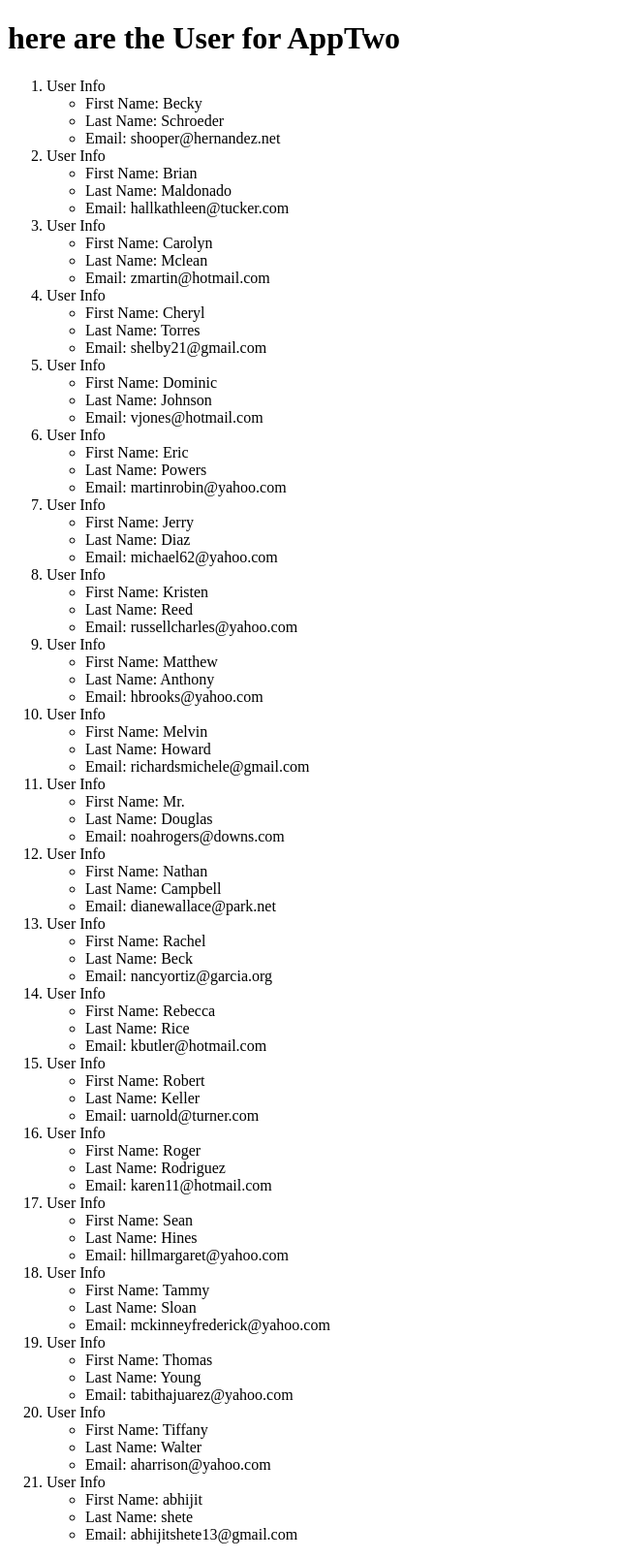
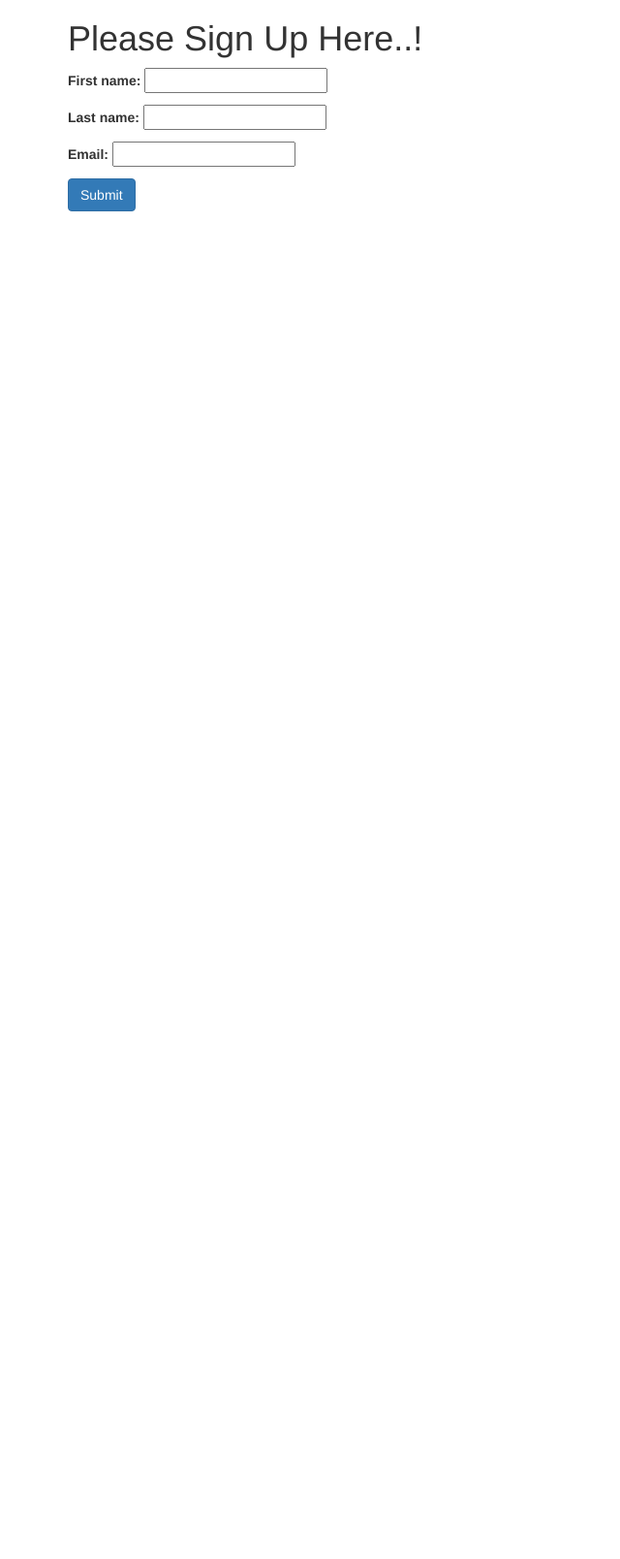
Before and after one commit to ABHI1306/FullStack, a Django app: page /users/ in a window 1280 px wide. Shown: the whole page at 97% size, without its empty margins (0-640 px from the left). After the commit the page ends 218 px from the top, so only its background shows below. Run offline with Django 3.2, Linux system fonts and the light colour scheme; data comes from the database, SQL or seed files in the repository; both versions use the stored data as it was after the commit; some libraries are stand-ins or nearby versions.

Commit message:
Section-18

```diff
--- /dev/null
+++ b/Project/ProjectTwo/appTwo/forms.py
@@ -0,0 +1,7 @@
+from django import forms
+from appTwo.models import MyUser
+
+class NewUserForm(forms.ModelForm):
+    class Meta:
+        model = MyUser
+        fields = '__all__'
--- a/Project/ProjectTwo/appTwo/views.py
+++ b/Project/ProjectTwo/appTwo/views.py
@@ -1,10 +1,18 @@
 from django.shortcuts import render
 from appTwo.models import MyUser
+from appTwo.forms import NewUserForm
 
 def index(request):
     return render(request, 'appTwo/index.html')
 
 def users(request):
-    user_list = MyUser.objects.order_by('first_name')
-    user_dict = {'users':user_list}
-    return render(request,'appTwo/users.html',context=user_dict)
+    form = NewUserForm()
+    if(request.method == "POST"):
+        form = NewUserForm(request.POST)
+
+        if(form.is_valid()):
+            form.save(commit=True)
+            return index(request)
+        else:
+            print("Error Invalid")
+    return render(request,'appTwo/users.html',{'form':form})
--- a/Project/ProjectTwo/templates/appTwo/users.html
+++ b/Project/ProjectTwo/templates/appTwo/users.html
@@ -4,21 +4,17 @@
     <meta charset="UTF-8">
     <meta http-equiv="X-UA-Compatible" content="IE=edge">
     <meta name="viewport" content="width=device-width, initial-scale=1.0">
+    <link rel="stylesheet" href="https://maxcdn.bootstrapcdn.com/bootstrap/3.3.7/css/bootstrap.min.css" integrity="sha384-BVYiiSIFeK1dGmJRAkycuHAHRg32OmUcww7on3RYdg4Va+PmSTsz/K68vbdEjh4u" crossorigin="anonymous">
     <title>Users</title>
 </head>
 <body>
-    <h1>here are the User for AppTwo</h1>
-    {% if users %}
-        <ol>
-            {% for person in users %}
-            <li>User Info</li>
-            <ul>
-                <li>First Name: {{ person.first_name }}</li>
-                <li>Last Name: {{ person.last_name }}</li>
-                <li>Email: {{ person.email }}</li>
-            </ul>
-            {% endfor %}
-        </ol>
-    {% endif %}
+    <div class="container">
+        <h1>Please Sign Up Here..!</h1>
+        <form method="POST">
+            {{ form.as_p }}
+            {% csrf_token %}
+            <input type="submit" class="btn btn-primary" value="Submit">
+        </form>
+    </div>
 </body>
 </html>
```
Also changed, not shown: Project/ProjectTwo/templates/appTwo/index.html (+7 -2 lines), Project/ProjectTwo/db.sqlite3.
